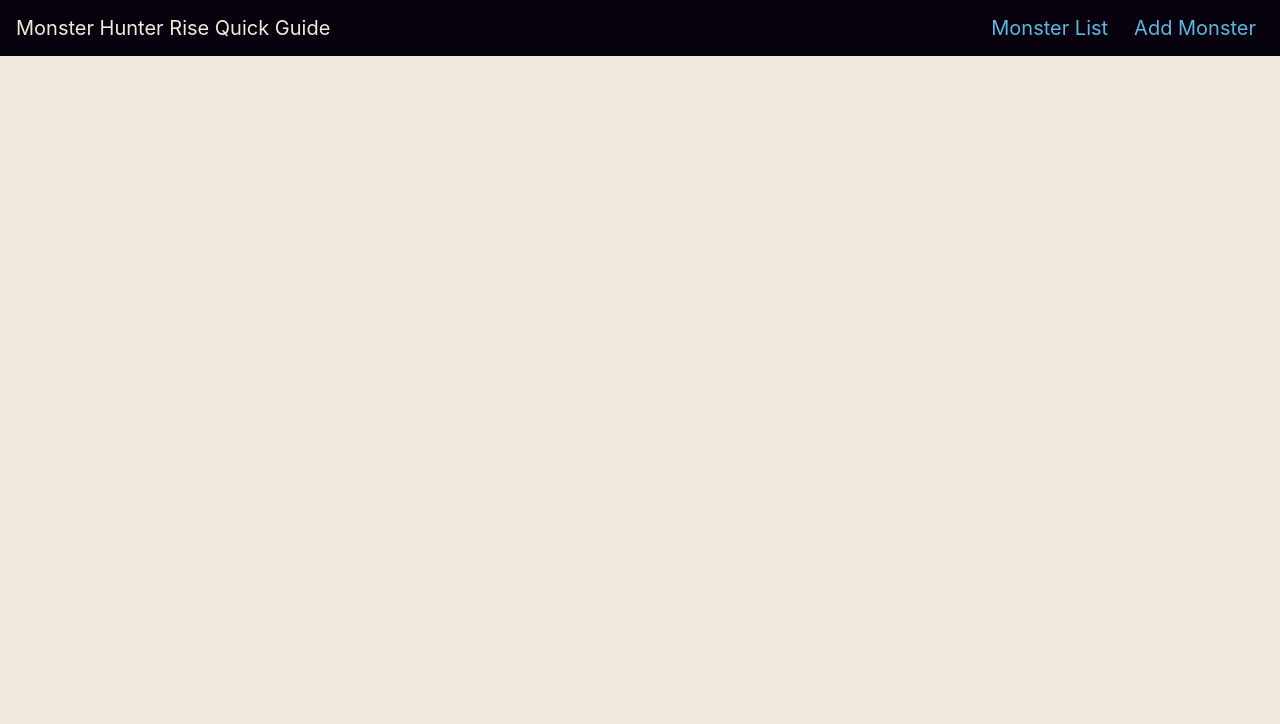
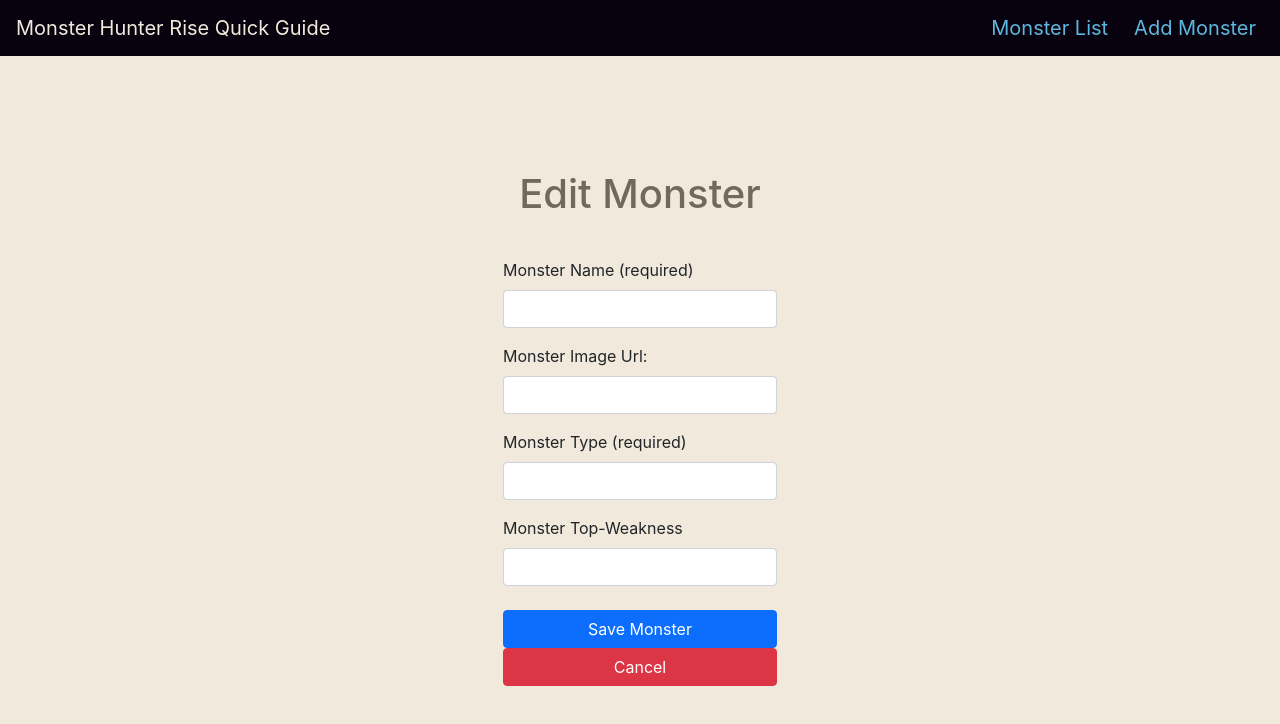
Before and after one commit to breyshaw/react-mhr-frontend, a React (Create React App) app: page /edit in a window 1280 px wide. Shown: the top 724 px of the page. Built offline with nearby package versions, Linux system fonts and the light colour scheme; no server answers.

Commit message:
create edit form

```diff
--- a/src/components/MonsterCard.jsx
+++ b/src/components/MonsterCard.jsx
@@ -1,4 +1,5 @@
 import React from 'react'
+import { Link } from 'react-router-dom'
 
 function MonsterCard({monster, handleDeleteMonster}) {
   return(
@@ -9,6 +10,13 @@ function MonsterCard({monster, handleDeleteMonster}) {
         <p className="card-text">{monster.type}</p>
         <p className="card-text">{monster.topweakness}</p>
         <div className="card-footer">
+        <Link
+          className='btn btn-sm btn-warning'
+          to='/edit'
+          state={{monster}}
+        >
+          Edit
+        </Link>
         <button className="btn btn-sm btn-danger m-left"
         onClick={() => handleDeleteMonster(monster._id)}
         >
--- a/src/pages/App/App.jsx
+++ b/src/pages/App/App.jsx
@@ -3,6 +3,7 @@ import { Route, Routes, NavLink, useNavigate } from 'react-router-dom'
 import './App.css'
 import AddMonster from '../AddMonster/AddMonster'
 import MonsterList from '../MonsterList/MonsterList'
+import EditMonster from '../EditMonster/EditMonster'
 import * as monsterService from '../../services/monsters'
 
 
@@ -39,6 +40,7 @@ function App() {
         <Routes>
           <Route path='/add' element={<AddMonster handleAddMonster={handleAddMonster} />}/>
           <Route path='/' element={<MonsterList handleDeleteMonster={handleDeleteMonster} monsters={monsters} />} />
+          <Route path='/edit' element={<EditMonster />} />
         </Routes>
       </main>
     </div>
--- /dev/null
+++ b/src/pages/EditMonster/EditMonster.jsx
@@ -0,0 +1,82 @@
+import React from 'react'
+import { Link } from 'react-router-dom'
+
+function EditMonster(props) {
+    return (
+        <>
+            <h1>Edit Monster</h1>
+            <form autoComplete="off">
+                <div className="form-group mb-3">
+                    <label htmlFor="name-input" className="form-label">
+                        Monster Name (required)
+                    </label>
+                    <input
+                        type="text"
+                        className="form-control"
+                        id="name-input"
+                        name="name"
+
+
+                        required
+                    />
+                </div>
+                <div className="form-group mb-3">
+                    <label htmlFor="breed-input" className="form-label">
+                        Monster Image Url:
+                    </label>
+                    <input
+                        type="text"
+                        className="form-control"
+                        id="breed-input"
+                        name="imgUrl"
+
+                    />
+                </div>
+                <div className="form-group mb-3">
+                    <label htmlFor="breed-input" className="form-label">
+                        Monster Type (required)
+                    </label>
+                    <input
+                        type="text"
+                        className="form-control"
+                        id="breed-input"
+                        name="type"
+
+                        required
+                    />
+                </div>
+                <div className="form-group mb-4">
+                    <label htmlFor="age-input" className="form-label">
+                        Monster Top-Weakness
+                    </label>
+                    <input
+                        type="text"
+                        className="form-control"
+                        id="age-input"
+                        name="topweakness"
+
+                    />
+                </div>
+                <div className="d-grid">
+                    <button
+                        type="submit"
+                        className="btn btn-primary btn-fluid"
+
+                    >
+                        Save Monster
+                    </button>
+                </div>
+                <div className="d-grid">
+                    <Link
+                        to="/"
+                        className="btn btn-danger btn-fluid"
+                    >
+                        Cancel
+                    </Link>
+                </div>
+            </form>
+        </>
+    )
+}
+
+export default EditMonster
```
